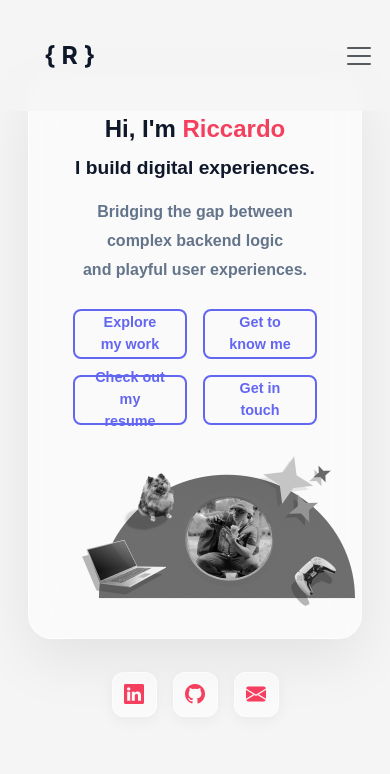
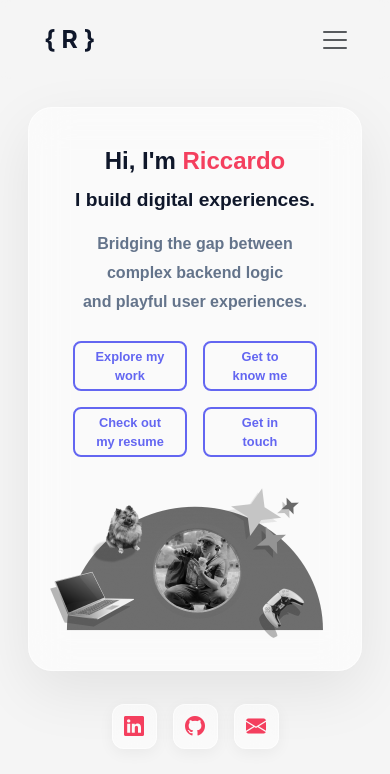
Before and after one commit to SirRicharod/portfolio, an Angular app: page / in a window 390 px wide. Shown: the top 774 px of the page. Built offline with nearby package versions, Linux system fonts and the light colour scheme.

Commit message:
Small bugfixes for mobile view

```diff
--- a/src/app/component/header/header.css
+++ b/src/app/component/header/header.css
@@ -39,9 +39,18 @@
 
 /* Mobile menu styles */
 @media (max-width: 991.98px) {
+  .navbar {
+    padding: 1rem 0;
+    padding-right: 1.5rem;
+  }
   .navbar-collapse {
     background-color: rgba(245, 245, 245, 0.75);
     backdrop-filter: blur(10px);
+  }
+
+  .nav-link {
+    font-size: 1rem;
+    margin: 0.5rem 0;
   }
 
   .nav-item:not(:first-child) .nav-link {
--- a/src/app/pages/contact/contact.css
+++ b/src/app/pages/contact/contact.css
@@ -33,8 +33,8 @@
 }
 
 .icon-wrapper {
-    width: 50px;
-    height: 50px;
+    width: 50px !important;
+    height: 50px !important;
     background: var(--bg-main);
     border-radius: 12px;
     display: flex;
@@ -77,4 +77,8 @@
         padding: 1.5rem;
         margin: 0 2rem !important;
     }
+
+    .value {
+        font-size: 1rem;
+    }
 }
--- a/src/app/pages/home/home.css
+++ b/src/app/pages/home/home.css
@@ -225,15 +225,34 @@ section {
   .image {
     margin-top: 2rem;
     width: 350px;
-    margin-left: 0;
+    margin-left: -2rem;
+  }
+
+  .hero-section {
+    margin-top: 5rem;
+  }
+
+  .btn {
+    font-size: 0.8rem;
+
   }
 }
 
 /* sm: below 576px (scaffold) */
 @media (max-width:576px) {
+
+  .hero-section {
+    margin-top: 5rem;
+  }
+
+  .btn {
+    font-size: 0.8rem;
+
+  }
+
   .image {
     margin-top: 2rem;
     width: 300px;
-    margin-left: 0;
+    margin-left: -2rem;
   }
 }
```
